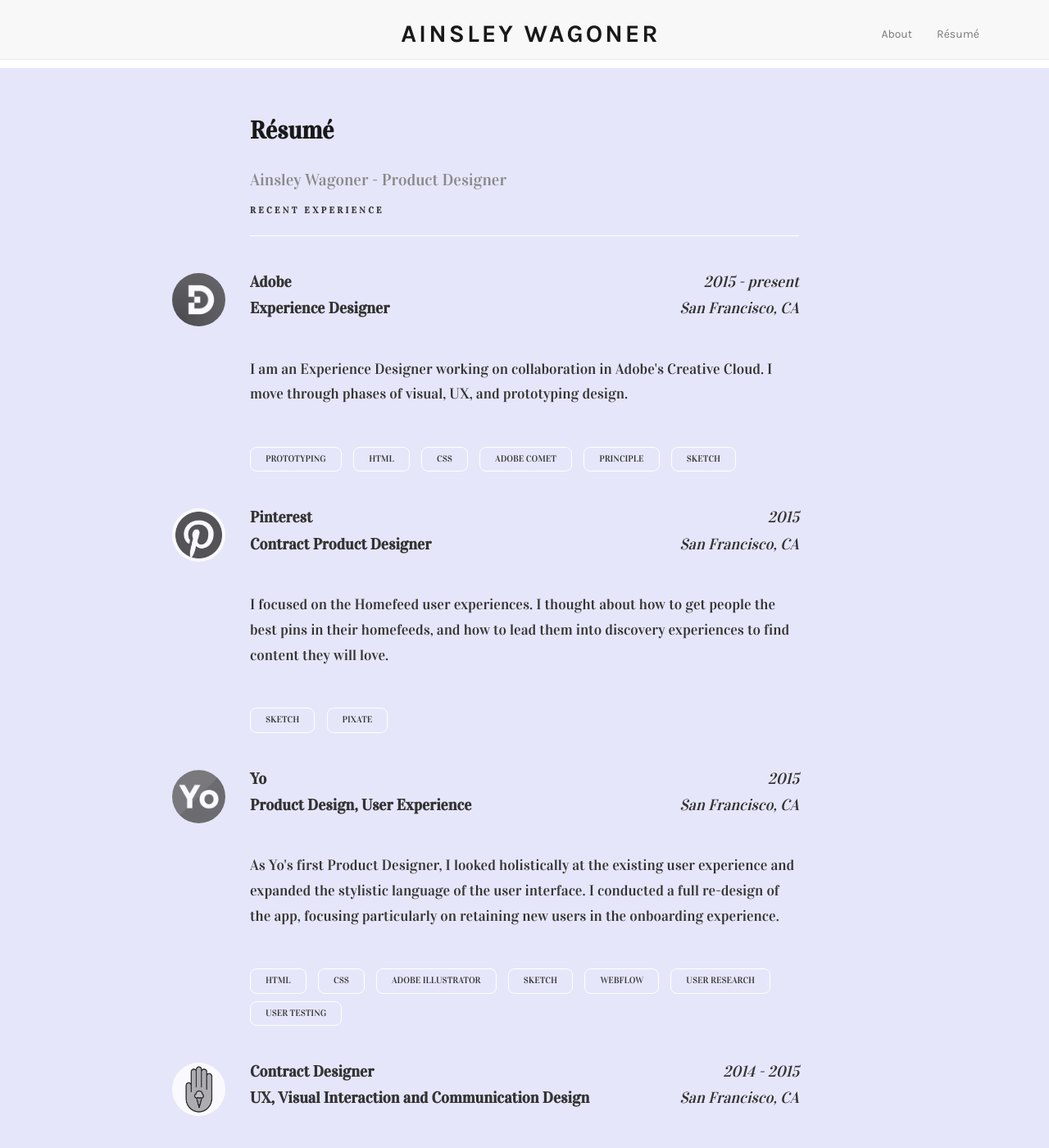
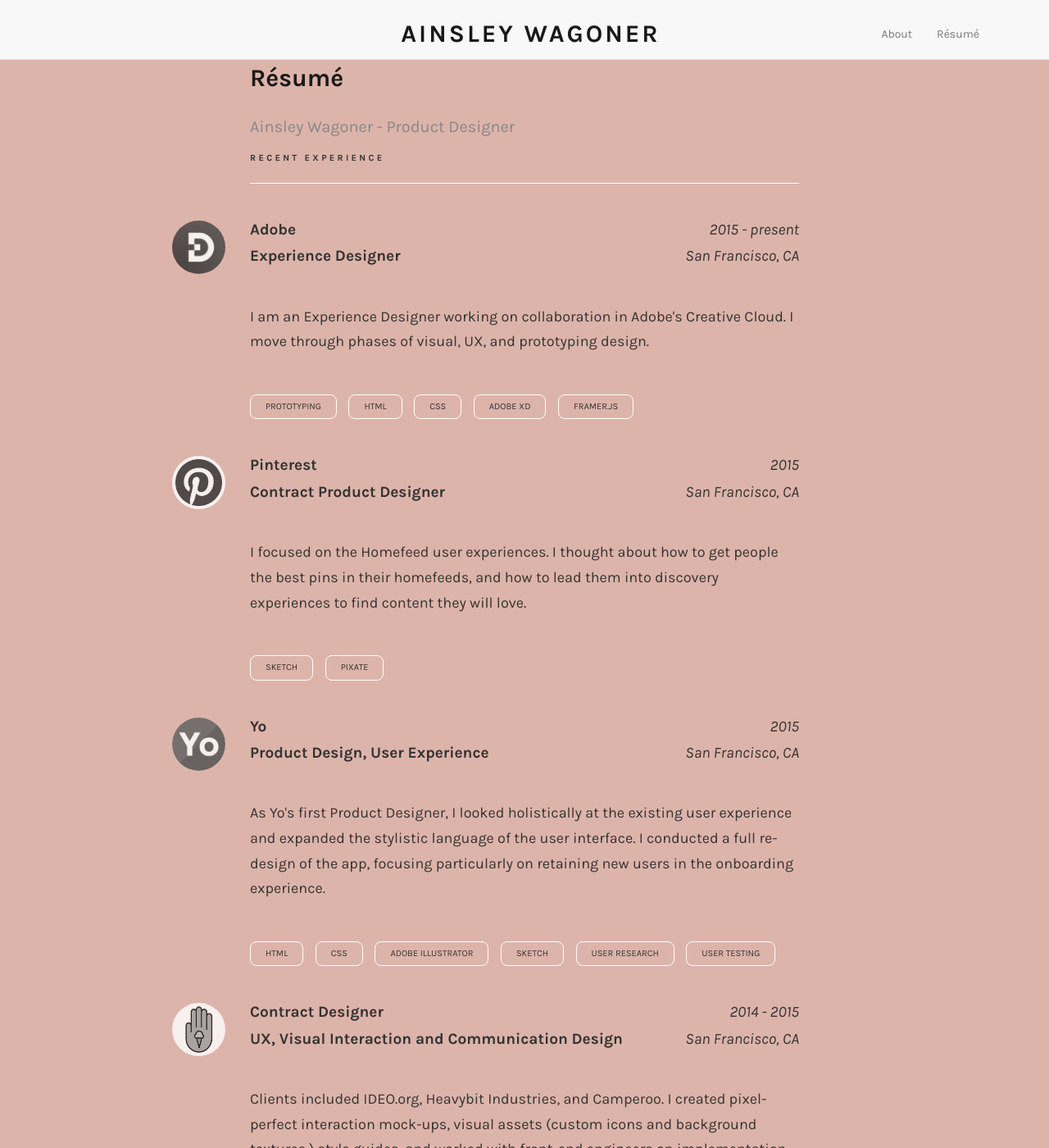
Before and after one commit to ainsleywagon/ainsleywagon.github.io, a Jekyll site: the page built from resume.html, in a window 1280 px wide and 1400 px high. Shown: the whole window at 82% size. Built offline with Jekyll 4.4.1, drawn with Linux system fonts in a browser that asks for light colours; nearby versions of some CDN libraries; some web fonts are replaced; some of the changed text lies outside the part shown.

Commit message:
updating about and resume pages.

```diff
--- a/css/style.css
+++ b/css/style.css
@@ -24,8 +24,7 @@
 }
 
 .wrapper {
-  margin-top: 44px;
-  padding: 20px;
+  /*margin-top: 44px;*/
 }
 
 .wrapper .project-page {
@@ -40,7 +39,7 @@
 body {
   /* Margin bottom by footer height */
   margin-bottom: 60px;
-  font-family: 'Vidaloka', serif;
+  font-family: 'Karla', sans-serif;
   line-height: 1.4;
   background-color: white;
 }
@@ -237,6 +236,7 @@
 }
 
 .placard {
+  font-family: 'Vidaloka', serif;
   letter-spacing: 7px;
   background-color: white;
   flex-basis: 40%;
@@ -249,14 +249,6 @@
   border: 10px solid black;
   font-size: 64pt;
   color: black;
-}
-
-.placard:hover {
-  border: 10px solid white;
-}
-
-.p2:hover {
-  border: 10px solid white;
 }
 
 .plac1 {
@@ -288,10 +280,17 @@
   border: 10px solid white;
 }
 
+.p4 .placard:hover {
+  border: 10px solid #f9ec31;
+}
+
 .p6 .placard {
   border: 10px solid #f9ec31;
 }
 
+.placard:hover {
+  border: 10px solid white;
+}
 
 a.placard {
   text-decoration: none;
@@ -510,7 +509,7 @@
 
 /* About */
 img.about {
-  height: 200px;
+  height: 150px;
   width: auto;
   border-radius: 50%;
   display: block;
@@ -519,7 +518,7 @@
 
 .about-text {
   text-align: center;
-  max-width: 450px;
+  max-width: 400px;
 }
 
 #about {
@@ -527,14 +526,25 @@
 }
 
 #about, .inner {
+  padding-top: 20px;
   margin-bottom: 200px;
-  padding-top: 40px;
 }
+
+.job-title {
+  text-align: center;
+  letter-spacing: 0.3em;
+  font-weight: 700;
+  font-size: 11px;
+  text-transform: uppercase;
+  padding-top: 20px;
+  margin-bottom: 0px;
+}
+
 
 /* Resume */
 
  #resume {
-  background-color: lavender;
+  background-color: #ddb4aa;
   height: auto;
   font-size: 19px;
   line-height: 30px;
--- a/resume.html
+++ b/resume.html
@@ -28,9 +28,8 @@
         <span class="skill">Prototyping</span>
         <span class="skill">HTML</span>
         <span class="skill">CSS</span>
-        <span class="skill">Adobe Comet</span>
-        <span class="skill">Principle</span>
-        <span class="skill">Sketch</span>
+        <span class="skill">Adobe Xd</span>
+        <span class="skill">Framer.js</span>
       </p>
       <br>
       <!-- Recent Experience: Product Design @ Pinterest-->
@@ -77,7 +76,6 @@
         <span class="skill">CSS</span>
         <span class="skill">Adobe Illustrator</span>
         <span class="skill">Sketch</span>
-        <span class="skill">WebFlow</span>
         <span class="skill">User Research</span>
         <span class="skill">User Testing</span>
       </p>
@@ -123,17 +121,13 @@
         <br>
           <p class="resume-description">I partnered with the government of Puerto Rico to research and develop
           PrimerPeso.com - a tool that matches small business owners with available
-          incentives. I conducted problem space research, user testing, and
-          product development from start to finish. I designed the look and feel
-          of the application from the product’s front-end implementation to the
-          marketing materials.
+          incentives.
         </p>
         <br>
         <span class="skill">HTML</span>
         <span class="skill">CSS</span>
         <span class="skill">Adobe Illustrator</span>
         <span class="skill">Sketch</span>
-        <span class="skill">WebFlow</span>
         <span class="skill">User Research</span>
         <span class="skill">User Testing</span>
       </p>
```
Also changed, not shown: about.html (+3 -5 lines), index.html (+4 -4 lines).
